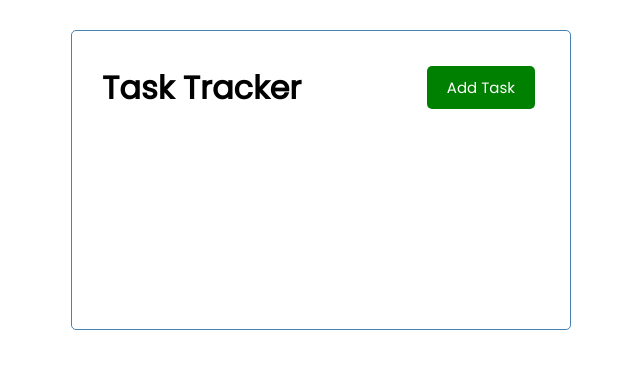
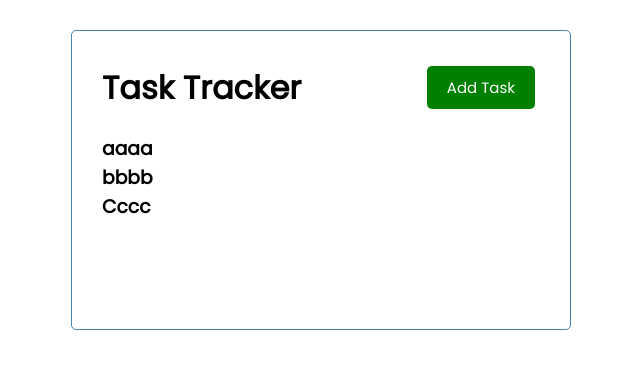
Before and after one commit to Mahsa1990a/vue-crash-2021, a Vue app: page / in a window 1280 px wide. Shown: the top 368 px of the page, without its empty margins (319-959 px from the left). Built offline with nearby package versions, Linux system fonts and the light colour scheme.

Commit message:
add v-for to do for loop through tasks obj and output it in h3

```diff
--- a/src/App.vue
+++ b/src/App.vue
@@ -2,27 +2,30 @@
 <div class="container">
   <!-- 3. embed it here -->
   <Header title="Task Tracker" />
+  <Tasks :tasks="tasksss"/>
 </div>
 </template>
 
 <script>
 // 1. import component here
 import Header from './components/Header.vue';
+import Tasks from './components/Tasks.vue';
 
 export default {
 
   name: 'App',
   components: {
     // 2. Register component here:
-    Header
+    Header,
+    Tasks
   },
   data() { // data is a func that returns obj
     return {
-      tasks: []
+      tasksss: []
     }
   },
   created() {
-    this.tasks = [
+    this.tasksss = [
       {
         id: 1,
         text: "aaaa",
--- /dev/null
+++ b/src/components/Tasks.vue
@@ -0,0 +1,23 @@
+<template>
+  <!-- here we want to taking an arr and loop through them and output single task component for each one-->
+  <!-- v-for we can loop through something -->
+<div v-for="task in tasks">
+  <h3>{{ task.text }}</h3>
+</div>
+</template>
+
+<script>
+export default {
+  name: 'Tasks',
+  // we wanna take in tasks arr as prop
+  props: {
+    tasks: Array
+  },
+  methods: {
+
+  }
+}
+</script>
+
+<style>
+</style>
```
